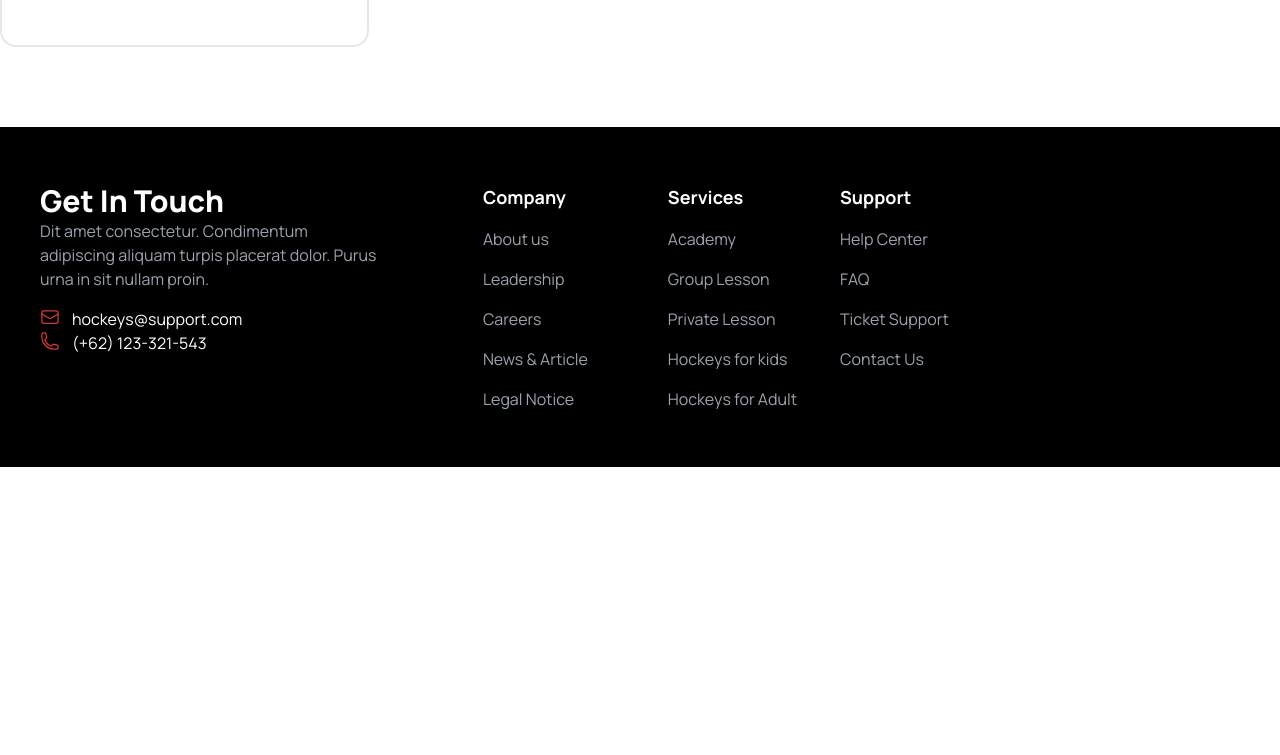
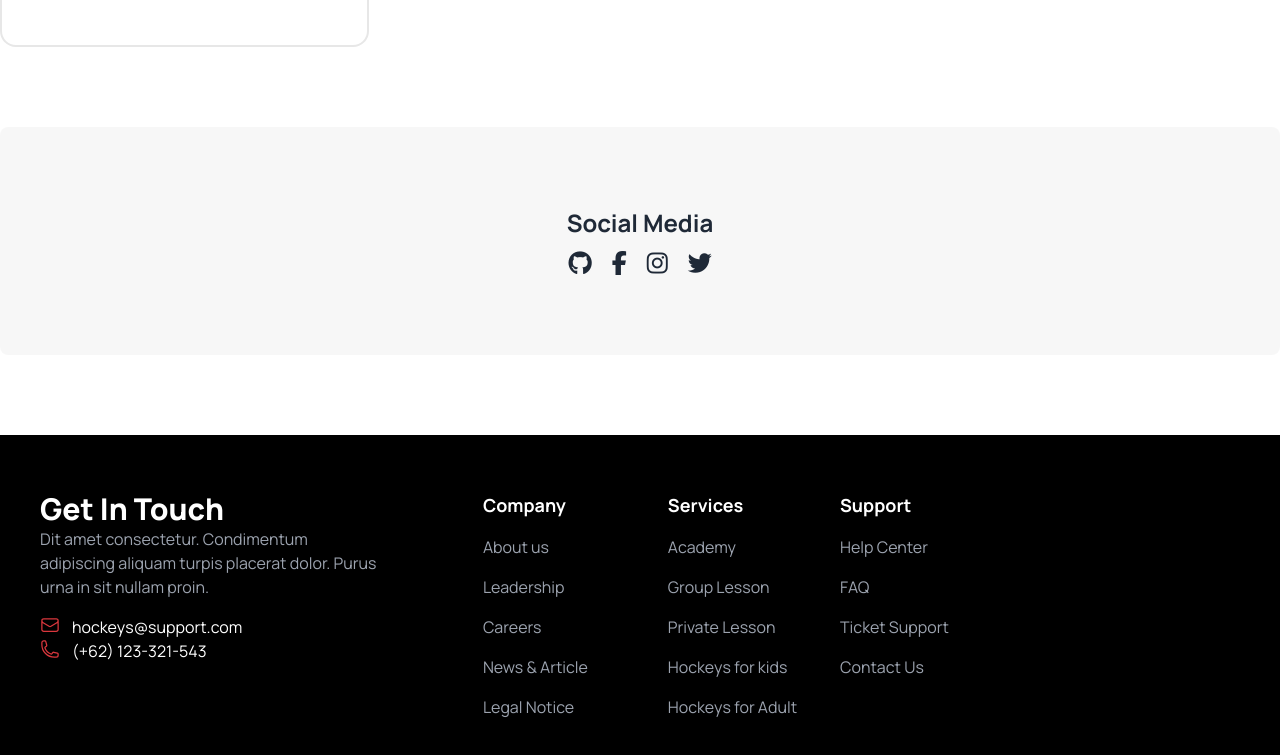
Before and after one commit to sajjadsadiq/hockeys-template, a plain HTML site: page index.html in a window 1280 px wide. Shown: the part 4278-5033 px from the top of the page. Before the commit the page ends 4745 px from the top, so only its background shows below. Drawn offline with nearby package versions, Linux system fonts and the light colour scheme.

Commit message:
social section completed

```diff
--- a/index.html
+++ b/index.html
@@ -12,6 +12,11 @@
       type="text/css"
     />
     <script src="https://cdn.tailwindcss.com"></script>
+    <!-- Fontawsome CDN -->
+    <script
+      src="https://kit.fontawesome.com/68a7a7f221.js"
+      crossorigin="anonymous"
+    ></script>
     <!-- Tailwind Customize Your Configuration  -->
     <script>
       tailwind.config = {
@@ -825,6 +830,21 @@
         </div>
       </section>
       <!-- Get In Touch Sections End Here -->
+      <!-- Social Media Icon Sectoin Start Here -->
+      <section
+        class="social-icon-wrappper bg-[#13131808] rounded-lg text-center mb-20 py-20 mx-10 lg:mx-0 md:mx-0"
+      >
+        <strong class="text-2xl">Social Media</strong>
+        <div
+          class="social-icon text-2xl flex gap-5 items-center justify-center mt-3"
+        >
+          <i class="fa-brands fa-github"></i>
+          <i class="fa-brands fa-facebook-f"></i>
+          <i class="fa-brands fa-instagram"></i>
+          <i class="fa-brands fa-twitter"></i>
+        </div>
+      </section>
+      <!-- Social Media Icon Sectoin End Here -->
     </main>
     <footer class="bg-black text-white">
       <div
```
